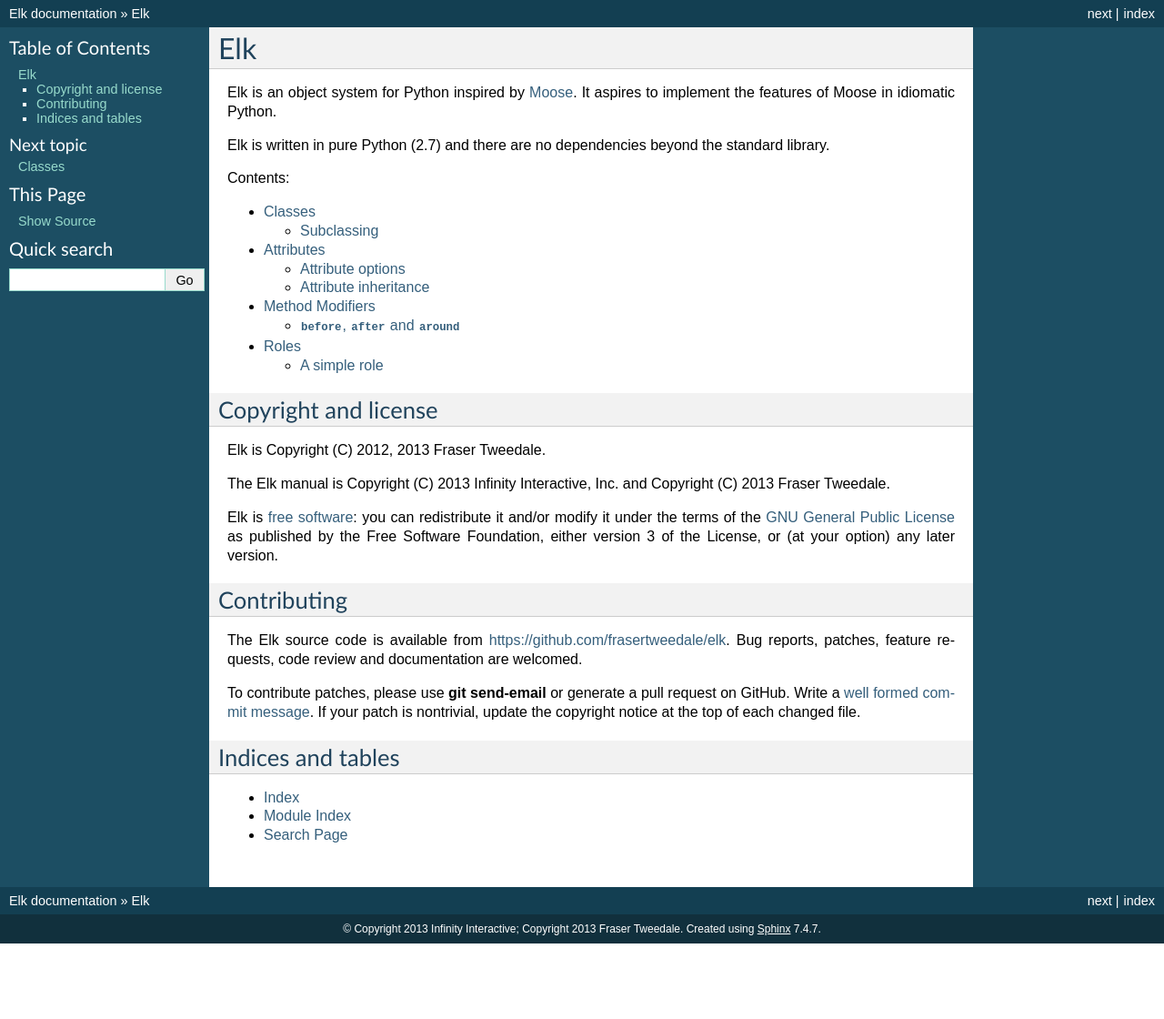
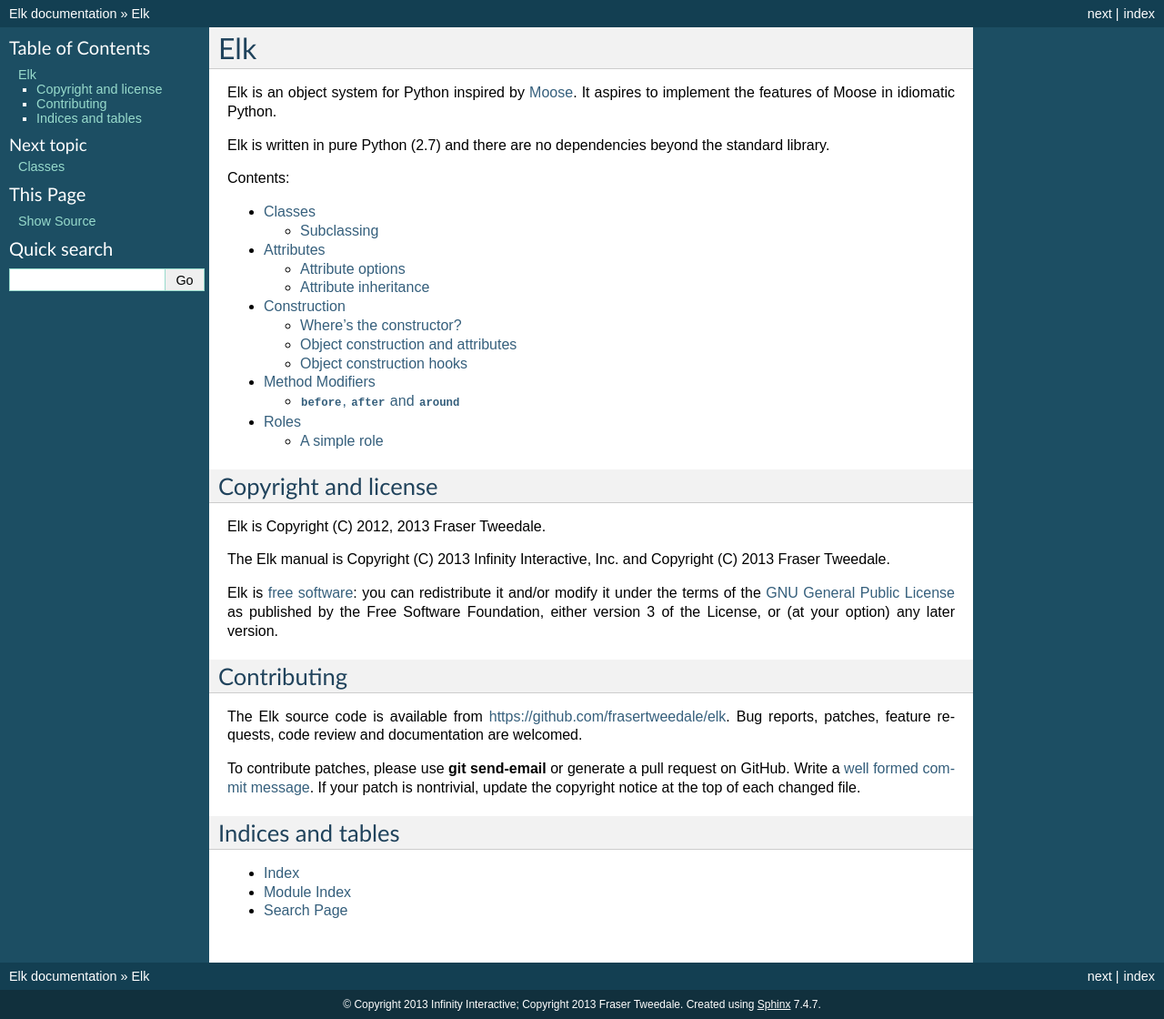
Before and after one commit to frasertweedale/elk, a Sphinx documentation site: the page built from doc/index.rst, in a window 1280 px wide. Shown: the whole page at 91% size. Built offline with Sphinx 7.4.7, drawn with Linux system fonts in a browser that asks for light colours; the version number could not be read and is left out; before the commit the page ends 1037 px from its top, so only the background shows below that; some of the changed lines change nothing that is shown.

Commit message:
manual: add construction section

```diff
--- /dev/null
+++ b/doc/construction.rst
@@ -0,0 +1,133 @@
+..
+  This file is part of the Elk Manual
+  Copyright (C) 2013 Infinity Interactive, Inc.
+  Copyright (C) 2013 Fraser Tweedale
+
+  elk is free software: you can redistribute it and/or modify
+  it under the terms of the GNU General Public License as published by
+  the Free Software Foundation, either version 3 of the License, or
+  (at your option) any later version.
+
+  This program is distributed in the hope that it will be useful,
+  but WITHOUT ANY WARRANTY; without even the implied warranty of
+  MERCHANTABILITY or FITNESS FOR A PARTICULAR PURPOSE.  See the
+  GNU General Public License for more details.
+
+  You should have received a copy of the GNU General Public License
+  along with this program.  If not, see <http://www.gnu.org/licenses/>.
+
+
+************
+Construction
+************
+
+Where's the constructor?
+========================
+
+**Do not define an __init__ method for your classes!**
+
+Subclasses of ``elk.Elk`` are automatically initialised by the Elk
+metaclass.  Use the `__build__`_ hook for post-construction
+validation or behaviour.
+
+
+Object construction and attributes
+==================================
+
+Elk classes accept keyword arguments matching your attributes
+(actually, matching their ``init_arg``).  You don't need to worry
+about setting attributes yourself—simply define a class and you're
+ready to start creating objects.
+
+
+Object construction hooks
+=========================
+
+Elk lets you hook into object construction.  You can validate an
+object's state, do logging or customise construction from parameters
+which do not match your attributes by defining the ``__buildargs__``
+and/or ``__build__`` methods.
+
+If your Elk class defines these methods, the Elk metaclass will
+arrange for them to be called as part of the object construction
+process.
+
+
+``__buildargs__``
+-----------------
+
+The ``__buildargs__`` method is called as a class method *before* an
+object is created.  It will receive all of the positional and
+keyword arguments that were passed to the constructor *as-is*, and
+must return a ``dict``.  The ``dict`` will be used to construct the
+object, so it should contain keys matching your attributes' names
+(or ``init_arg``).
+
+One common use for ``__buildargs__`` is to accomodate a non-keyword
+args calling style.  For example, we might want to allow our
+``Person`` class to be called with a single positional argument, the
+Tax File Number::
+
+    Person(tfn)
+
+A ``__buildargs__`` method can be used to accomodate this calling
+style::
+
+    class Person(elk.Elk):
+        tfn = elk.ElkAttribute()
+
+        @classmethod
+        def __buildargs__(cls, *args, **kwargs):
+            if len(args) == 1:
+                kwargs['tfn'] = args[0]
+            return kwargs
+
+.. note::
+
+  Without a ``__buildargs__`` method, Elk will raise ``TypeError``
+  if positional arguments are passed.
+
+
+``__build__``
+-------------
+
+The ``__build__`` method is called *after* an object is created.
+There are several reasons to use a ``__build__`` method.  One of the
+most common is to check that the object state is valid.  While we
+can validate individual attributes through type constraints, we
+can't validate the state of a whole object that way.
+
+::
+
+    def __build__(self, **kwargs):
+        if self.country_of_residence == 'AUS' and not hasattr(self, 'tfn'):
+            raise RuntimeError('AUS residents must have a Tax File Number')
+
+
+Another use of a ``__build__`` method could be for logging or
+tracking object creation::
+
+    def __build__(self, **kwargs):
+        logger.debug('Made a new Person; tfn={}'.format(self.tfn))
+
+
+The ``__build__`` method is called with the parameters passed to the
+constructor (after munging by ``__buildargs__``).  This gives you a
+chance to do something with parameters that do not represent object
+attributes::
+
+
+    def __build__(self, **kwargs):
+        self.add_friend(User(user_id=kwargs['user_id']))
+
+
+.. note::
+
+  The default ``__build__`` method raises ``TypeError`` if any
+  arguments are received that do not correspond to Elk
+  attributes::
+
+    class Person(elk.Elk):
+        tfn = elk.ElkAttribute()
+
+    person = Person(tfn='123456789', name='Bob')  # raises TypeError
--- a/doc/index.rst
+++ b/doc/index.rst
@@ -35,6 +35,7 @@
 
   classes
   attributes
+  construction
   modifiers
   roles
 
```
